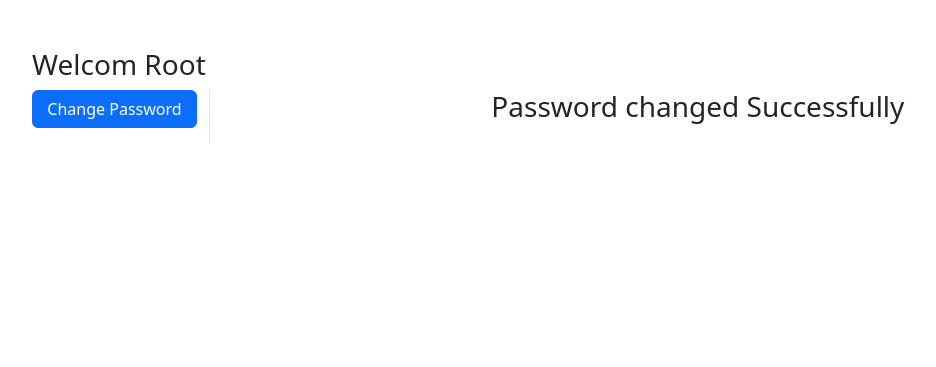
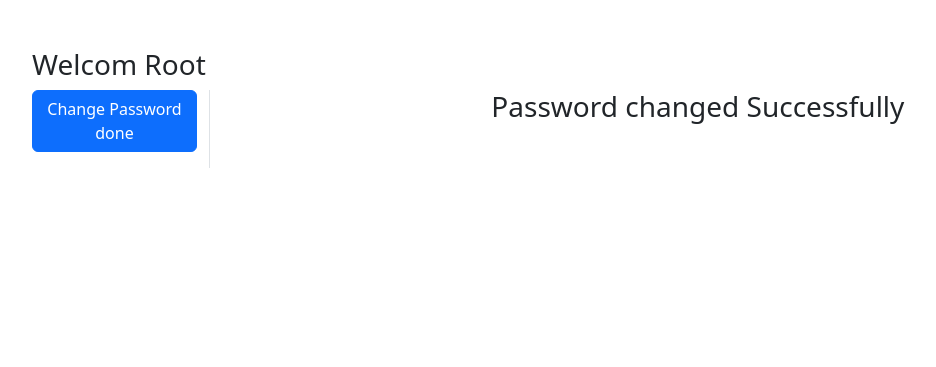
Before and after one commit to MBAJERWAKAERIC/Ecommerce_django, a Django app: page /passwochangedone/ in a window 1280 px wide. Shown: the part 96-463 px from the top of the page, without its empty margins (50-986 px from the left). Run offline with Django 4.2, Linux system fonts and the light colour scheme; a user stored in the database is signed in.

Commit message:
reset password

```diff
--- a/ec/app/templates/app/passwordchangedone.html
+++ b/ec/app/templates/app/passwordchangedone.html
@@ -8,14 +8,14 @@
        <h3>Welcom {{request.user.username|capfirst}}</h3>
        <div class="col-sm-2 border-end">
          <ul class="list-unstyled">
-            <li class="d-grid"><a href="{% url 'profile' %}" class="btn btn-primary">Change Password</a></li>
+            <li class="d-grid"><a href="{% url 'profile' %}" class="btn btn-primary">Change Password done </a></li>
          </ul>
        </div>
        <div class="col-sm-9 offset-sm-1">
          <div class="col-sm-9 offset-sm-1 text-center">
             <h3> Password changed Successfully</h3>
          <div>
-            <iform src="https://giphy.com/embed/ibo1Le3mOqHE3PQTtk" width="200" height="200" frameboarder="0"
+            <iform src="https://giphy.com/gifs/clean-cleanmama-naturalhomekeeping-ibolLe3mOqHE3PQTtk" width="200" height="200" frameboarder="0" claa="giphy-embed" allowFullScreen></iframe>
          </div>
       </div>
    </div>
```
Also changed, not shown: ec/db.sqlite3.
